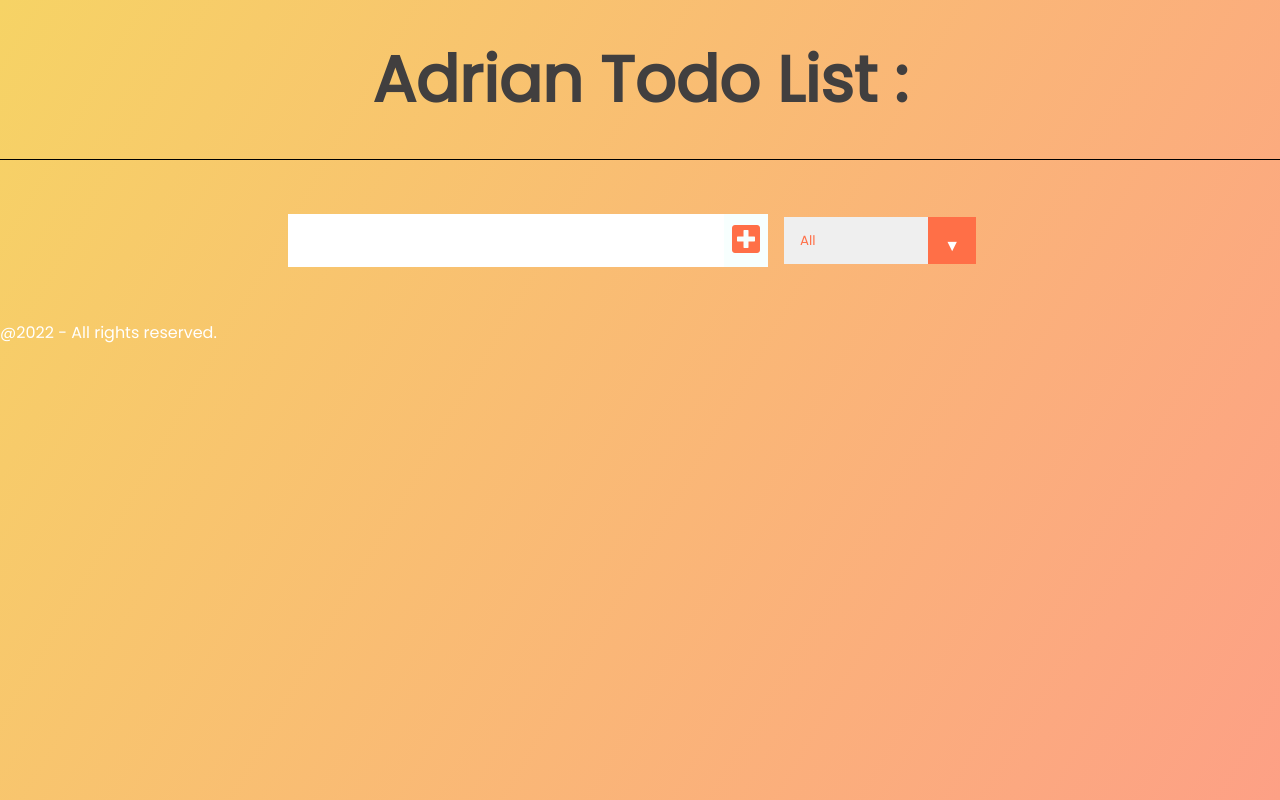
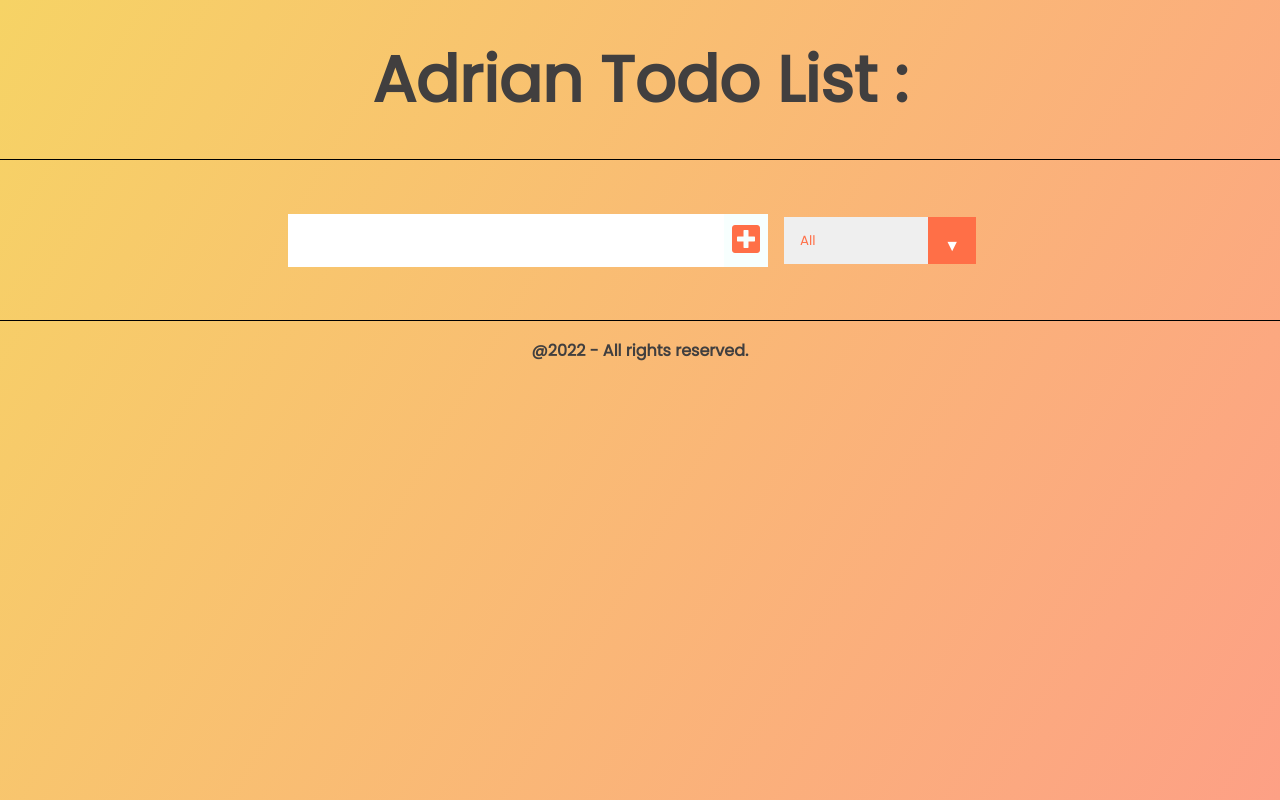
Before and after one commit to Adriantutuianu/to-do-project, a React (Create React App) app: page / in a window 1280 px wide. Built offline with nearby package versions, Linux system fonts and the light colour scheme.

Commit message:
Styled footer

```diff
--- a/src/App.css
+++ b/src/App.css
@@ -12,6 +12,16 @@ body {
 header {
   font-size: 2rem;
   border-bottom: 1px solid black;
+  color: rgb(65, 63, 63);
+}
+
+footer {
+  display: flex;
+  justify-content: center;
+  align-items: center;
+  height: 60px;
+  font-weight: 700;
+  border-top: 1px solid black;
   color: rgb(65, 63, 63);
 }
 
```
